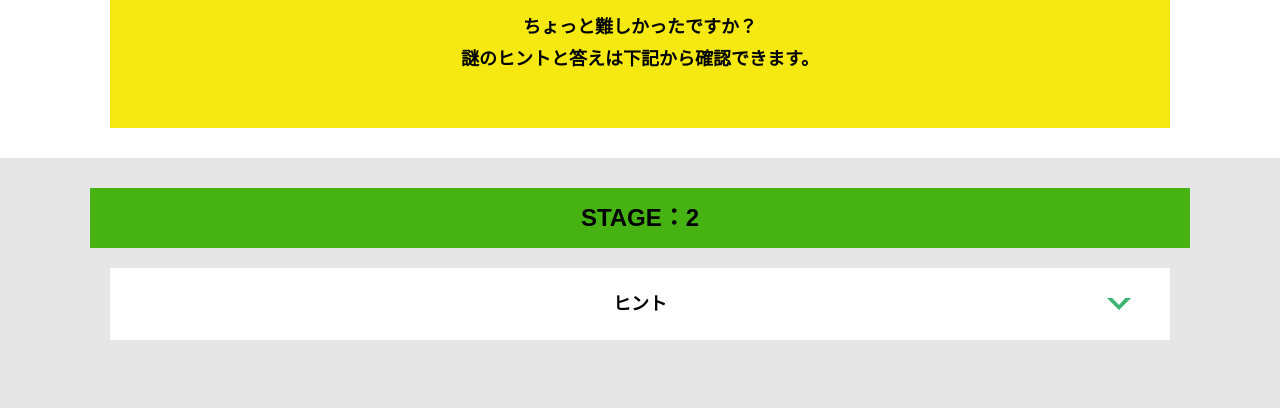
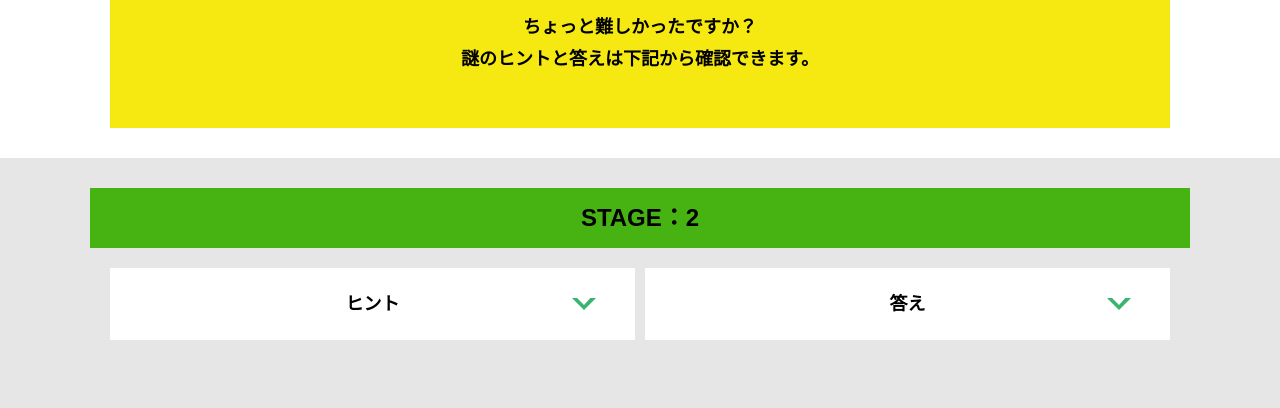
Before and after one commit to Eo0011/-, a plain HTML site: page hint2.html in a window 1280 px wide. Shown: the part 392-800 px from the top of the page. Drawn offline with Linux system fonts and the light colour scheme.

Commit message:
Update hint2.html

```diff
--- a/hint2.html
+++ b/hint2.html
@@ -44,7 +44,16 @@
               <h3 class="card__title">ヒント<svg class="card__arrow"><use xlink:href="#arrow"></use></svg></h3>
               <p class="card__content">文章と照らし合わせてみよう！</p>
             </div>
-
+           </div>
+          <div class="column">
+            <div class="card">
+              <h3 class="card__title">答え<svg class="card__arrow"><use xlink:href="#arrow"></use></svg></h3>
+              <p class="card__content">ほんき</p>
+            </div>
+          </div>
+         </div>
+      </div>
+    </section>
  <!-- 2-2ヒント追加
             <div class="card">
               <h3 class="card__title">2-2ヒント<svg class="card__arrow"><use xlink:href="#arrow"></use></svg></h3>
```
